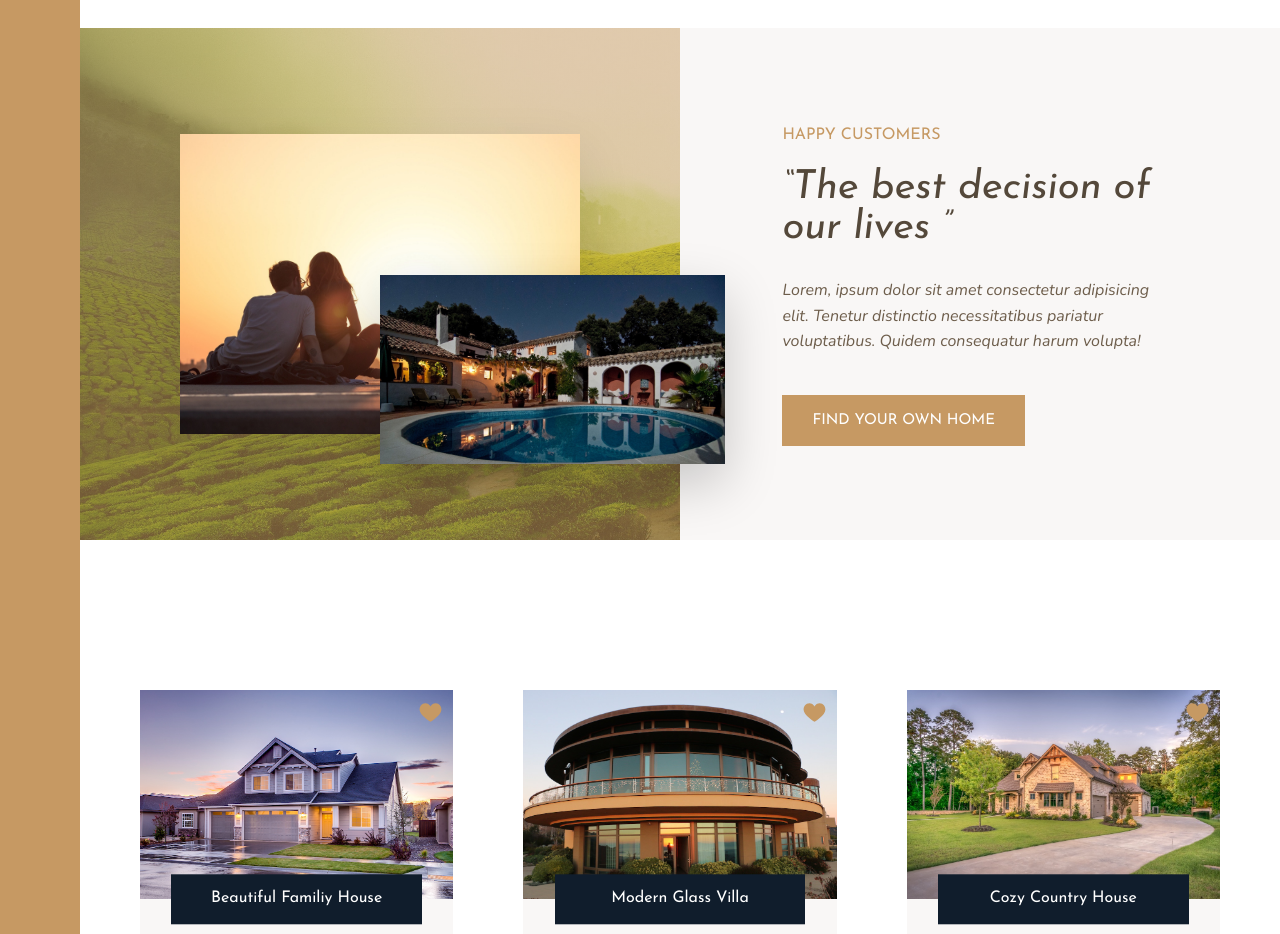
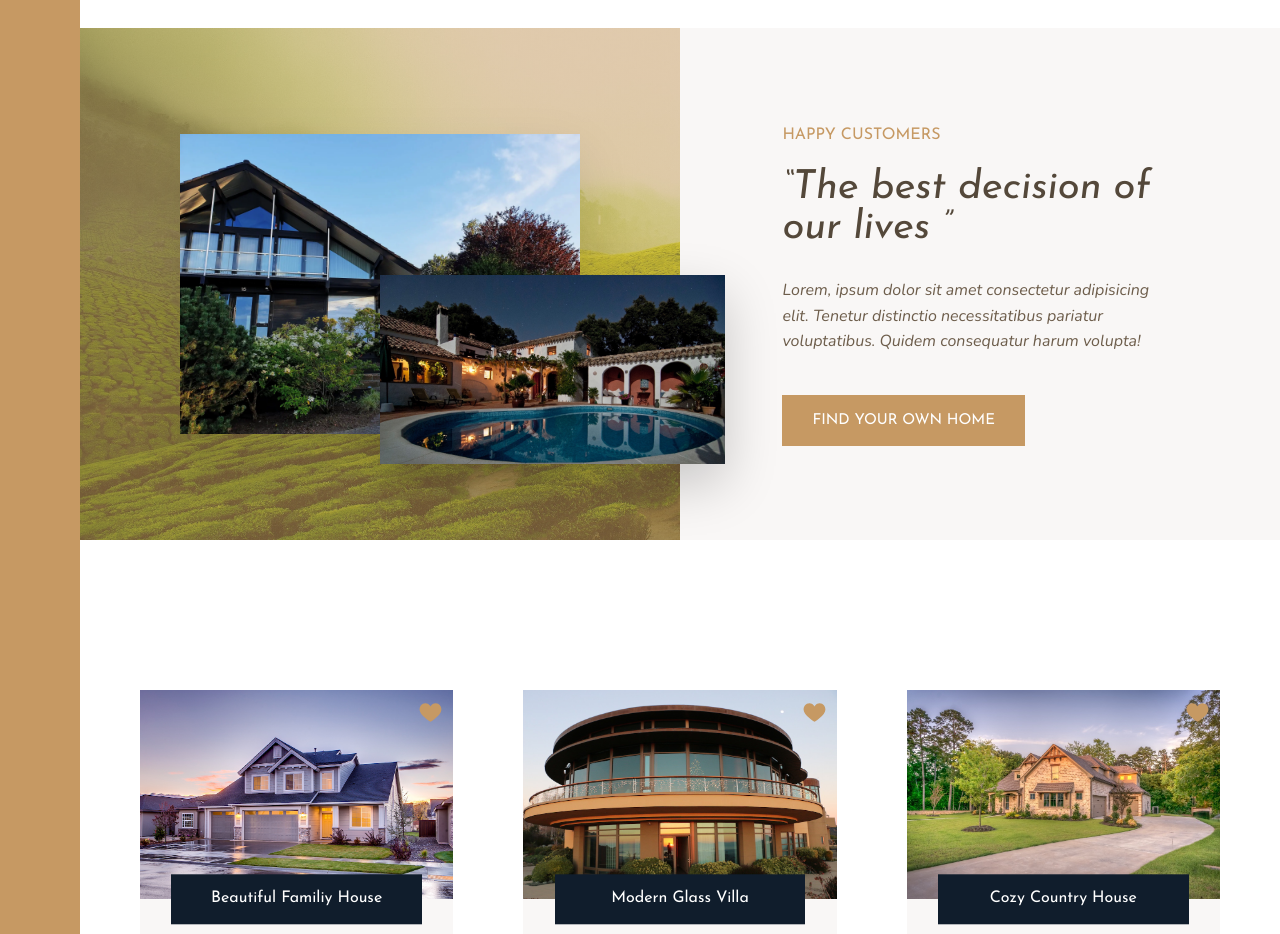
Before and after one commit to AbdelrhmanNawar9/Nexter-an, a website: page index.html in a window 1280 px wide. Shown: the part 1280-2214 px from the top of the page. Drawn offline with nearby package versions, Linux system fonts and the light colour scheme.

Commit message:
some changes

```diff
--- a/index.html
+++ b/index.html
@@ -117,8 +117,8 @@
     </section>
     <div class="story__pictures">
       <img
-        src="img/story-1.jpeg"
-        alt="Couple with new house"
+        src="img/story-1.webp"
+        alt="new house with a beautiful garden"
         class="story__img--1"
       />
       <img src="img/story-2.jpeg" alt="New house" class="story__img--2" />
```
Also changed, not shown: img/story-1.webp (added), img/vv.jpeg (renamed from img/story-1.jpeg).
